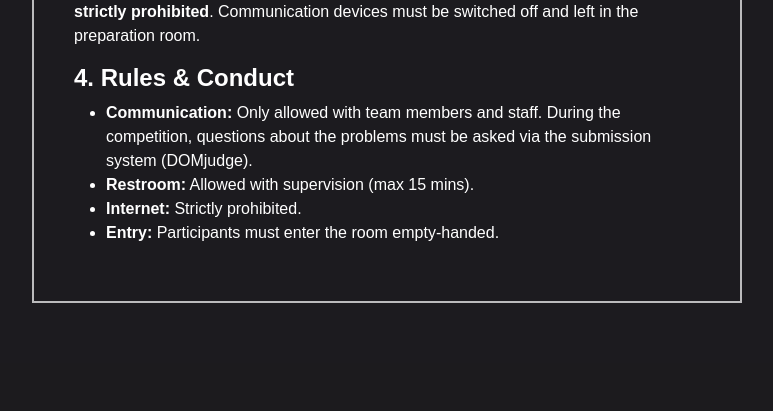
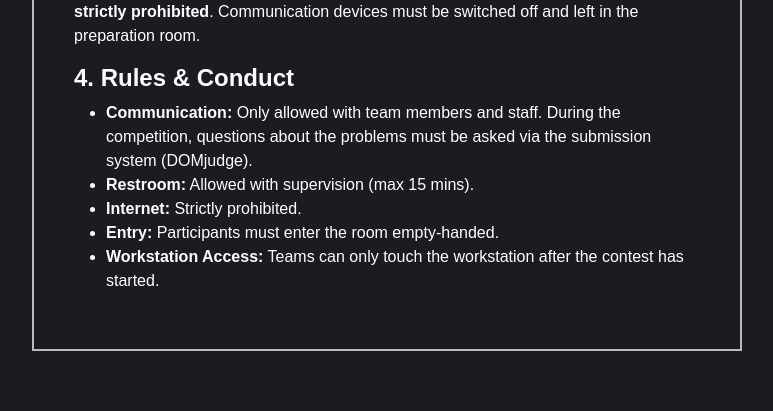
Before and after one commit to ppanturat/ictpc26-web, a Flask app: page /rules in a window 1280 px wide, after a click on "Guidelines". Shown: the part 807-1218 px from the top of the page, without its empty margins (338-1111 px from the left). Before the commit the page ends 1110 px from the top, so only its background shows below. Run offline with Flask 3, Linux system fonts and the light colour scheme; some web fonts are replaced.

Commit message:
feat: add workstation access rule for competition

```diff
--- a/templates/rules.html
+++ b/templates/rules.html
@@ -114,6 +114,8 @@
                     <li><strong>Restroom:</strong> Allowed with supervision (max 15 mins).</li>
                     <li><strong>Internet:</strong> Strictly prohibited.</li>
                     <li><strong>Entry:</strong> Participants must enter the room empty-handed.</li>
+                    <li><strong>Workstation Access:</strong> Teams can only touch the workstation after the contest has
+                        started.</li>
                 </ul>
             </div>
             <div id="Competition" class="tab-content">
```
